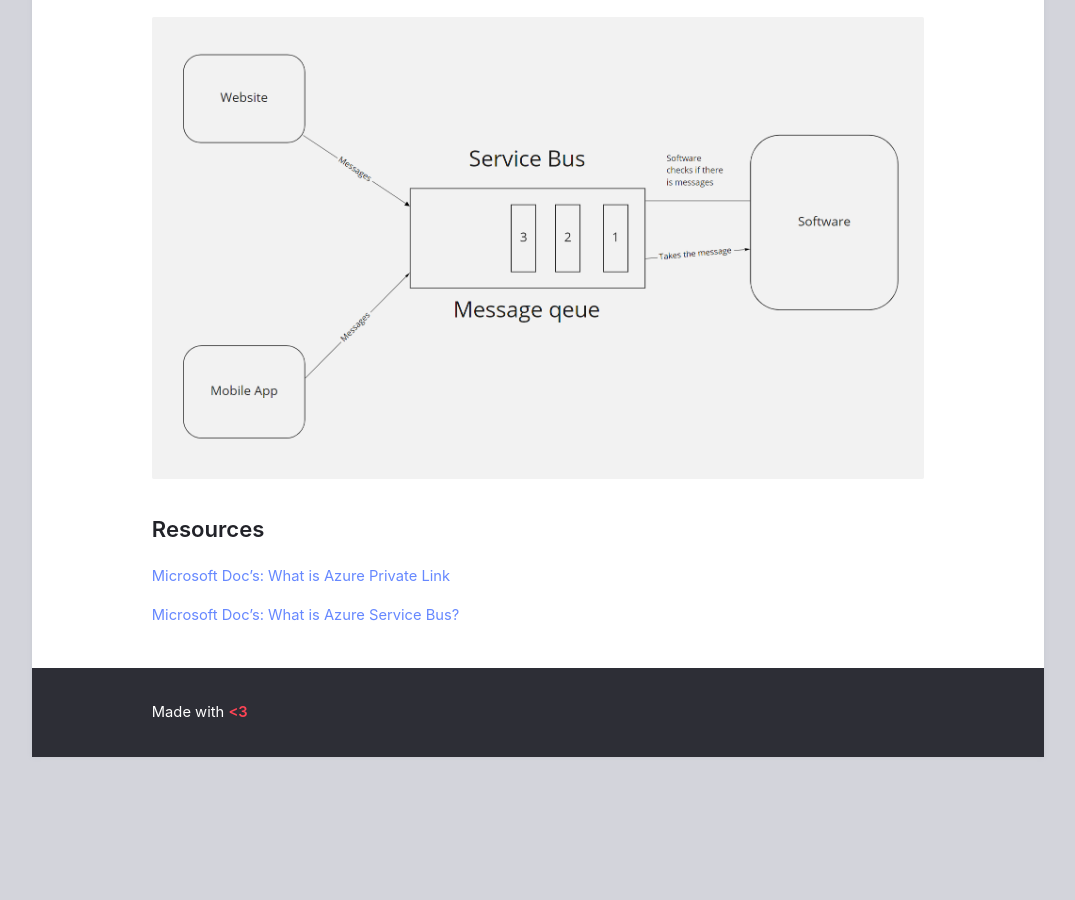
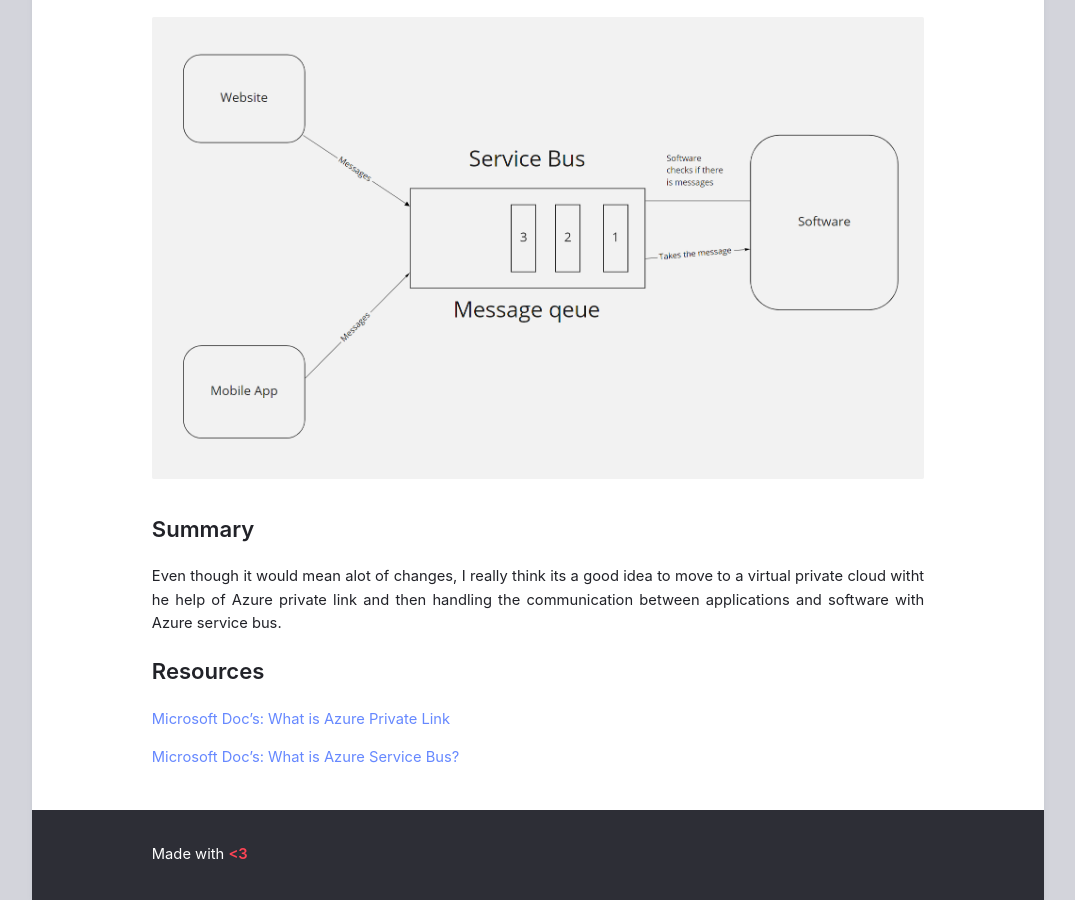
Before and after one commit to Alejandratala/alejandratala.github.io, a Jekyll site: the page built from _posts/2020-09-29-Network-in-the-Cloud.md, in a window 1280 px wide and 900 px high, scrolled down 1264 px. Shown: the whole window, without its empty margins (102-1177 px from the left). Built offline with Jekyll 4.4.1, drawn with Linux system fonts in a browser that asks for light colours; before the commit the page ends 2021 px from its top, so only the background shows below that.

Commit message:
Update 2020-09-29-Network-in-the-Cloud.md

```diff
--- a/_posts/2020-09-29-Network-in-the-Cloud.md
+++ b/_posts/2020-09-29-Network-in-the-Cloud.md
@@ -22,6 +22,10 @@
 
 ![Service Bus](/assets/Images/Blog7/ServiceBus.png)
 
+## Summary
+
+Even though it would mean alot of changes, I really think its a good idea to move to a virtual private cloud witht he help of Azure private link and then handling the communication between applications and software with Azure service bus.
+
 ## Resources
 
 [Microsoft Doc's: What is Azure Private Link](https://docs.microsoft.com/en-us/azure/private-link/private-link-overview)
```
